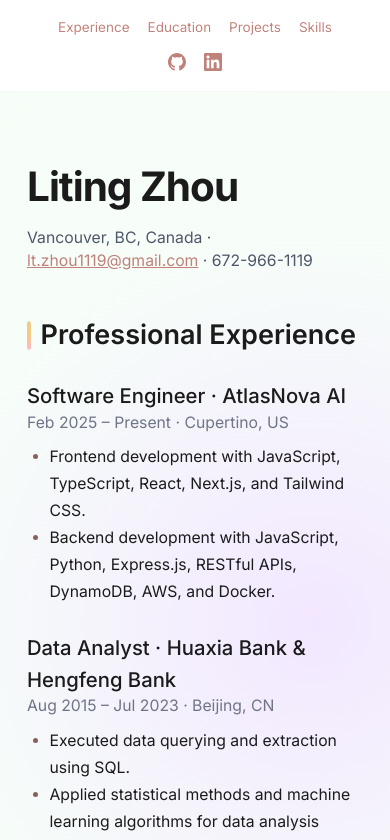
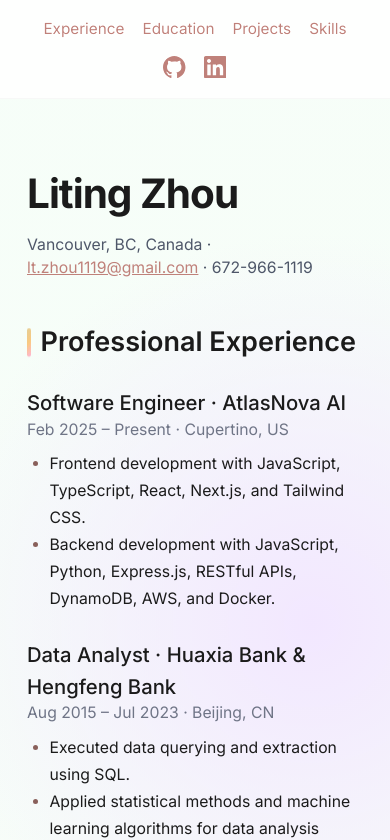
Before and after one commit to Liting-Zhou/liting-zhou.github.io, a Next.js app: page / in a window 390 px wide. Shown: the top 840 px of the page. Built offline with nearby package versions, Linux system fonts and the light colour scheme.

Commit message:
adjust size

```diff
--- a/app/globals.css
+++ b/app/globals.css
@@ -374,7 +374,7 @@ section[id] {
   /* First row: section navigation */
   .md\:hidden nav {
     gap: 0.5rem;
-    font-size: 0.75rem;
+    font-size: 0.85rem;
     padding: 0.125rem 0;
   }
 
@@ -389,8 +389,8 @@ section[id] {
   }
 
   .md\:hidden svg {
-    width: 1rem;
-    height: 1rem;
+    width: 1.25rem;
+    height: 1.25rem;
   }
 }
 
--- a/app/layout.tsx
+++ b/app/layout.tsx
@@ -117,7 +117,7 @@ export default function RootLayout({
                     aria-label="GitHub profile"
                     className="hover:opacity-70 transition-opacity"
                   >
-                    <svg className="w-4 h-4" fill="currentColor" viewBox="0 0 24 24" aria-hidden="true">
+                    <svg className="w-5 h-5" fill="currentColor" viewBox="0 0 24 24" aria-hidden="true">
                       <path fillRule="evenodd" d="M12 0C5.374 0 0 5.373 0 12 0 17.302 3.438 21.8 8.207 23.387c.599.111.793-.261.793-.577v-2.234c-3.338.726-4.033-1.416-4.033-1.416-.546-1.387-1.333-1.756-1.333-1.756-1.089-.745.083-.729.083-.729 1.205.084 1.839 1.237 1.839 1.237 1.07 1.834 2.807 1.304 3.492.997.107-.775.418-1.305.762-1.604-2.665-.305-5.467-1.334-5.467-5.931 0-1.311.469-2.381 1.236-3.221-.124-.303-.535-1.524.117-3.176 0 0 1.008-.322 3.301 1.23A11.509 11.509 0 0112 5.803c1.02.005 2.047.138 3.006.404 2.291-1.552 3.297-1.23 3.297-1.23.653 1.653.242 2.874.118 3.176.77.84 1.235 1.911 1.235 3.221 0 4.609-2.807 5.624-5.479 5.921.43.372.823 1.102.823 2.222v3.293c0 .319.192.694.801.576C20.566 21.797 24 17.3 24 12c0-6.627-5.373-12-12-12z" clipRule="evenodd" />
                     </svg>
                   </a>
@@ -128,7 +128,7 @@ export default function RootLayout({
                     aria-label="LinkedIn profile"
                     className="hover:opacity-70 transition-opacity"
                   >
-                    <svg className="w-4 h-4" fill="currentColor" viewBox="0 0 24 24" aria-hidden="true">
+                    <svg className="w-5 h-5" fill="currentColor" viewBox="0 0 24 24" aria-hidden="true">
                       <path d="M20.447 20.452h-3.554v-5.569c0-1.328-.027-3.037-1.852-3.037-1.853 0-2.136 1.445-2.136 2.939v5.667H9.351V9h3.414v1.561h.046c.477-.9 1.637-1.85 3.37-1.85 3.601 0 4.267 2.37 4.267 5.455v6.286zM5.337 7.433c-1.144 0-2.063-.926-2.063-2.065 0-1.138.92-2.063 2.063-2.063 1.14 0 2.064.925 2.064 2.063 0 1.139-.925 2.065-2.064 2.065zm1.782 13.019H3.555V9h3.564v11.452zM22.225 0H1.771C.792 0 0 .774 0 1.729v20.542C0 23.227.792 24 1.771 24h20.451C23.2 24 24 23.227 24 22.271V1.729C24 .774 23.2 0 22.222 0h.003z"/>
                     </svg>
                   </a>
```
